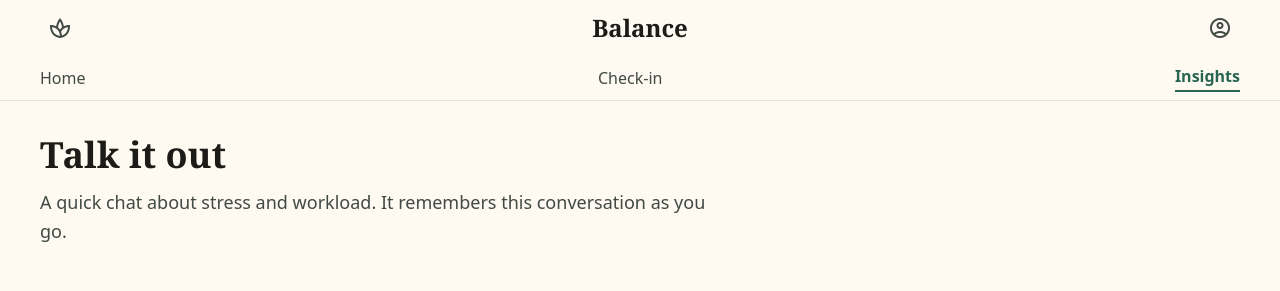
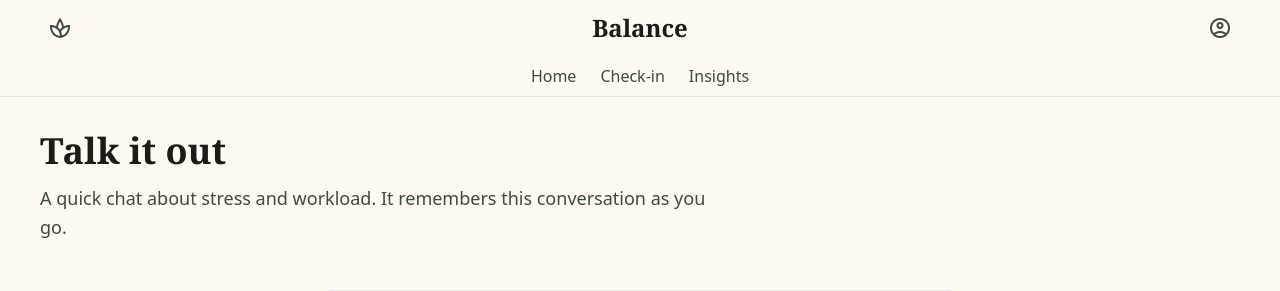
Before and after one commit to wilson-byte-vc/carry-stress-management, a Flask app: page /assistant in a window 1280 px wide. Shown: the top 291 px of the page. Run offline with Flask 3, Linux system fonts and the light colour scheme.

Commit message:
Fixed a bunch of design flaw that look terrible with no javascript interaction

```diff
--- a/static/css/style.css
+++ b/static/css/style.css
@@ -143,6 +143,20 @@ main { flex: 1 0 auto; width: 100%; }
   font-weight: 700;
   border-bottom: 2px solid var(--color-primary);
   padding-bottom: 2px;
+}
+/* .nav-links also carries the .container class for alignment/padding, which
+   otherwise inherits .site-header .container's "display: flex" (applied at
+   every width, no media query) and its justify-content: space-between --
+   both more specific than the plain .nav-links rules above, so they win the
+   cascade and force the links visible + spread out even on mobile. Match
+   that specificity here to reclaim both display and justify-content. */
+.site-header .nav-links {
+  display: none;
+  justify-content: center;
+  gap: var(--space-md);
+}
+@media (min-width: 768px) {
+  .site-header .nav-links { display: flex; }
 }
 .header-right {
   display: flex;
@@ -326,6 +340,7 @@ main { flex: 1 0 auto; width: 100%; }
 
 /* Home-style list cards */
 .category-list {
+  margin-bottom: 32px;
   display: flex;
   flex-direction: column;
   gap: var(--space-md);
--- a/templates/base.html
+++ b/templates/base.html
@@ -22,9 +22,9 @@
         </div>
 
         <nav class="nav-links container">
-          <a href="{{ url_for('home') }}">Home</a>
-          <a href="{{ url_for('checkin') }}">Check-in</a>
-          <a class="active" href="{{ url_for('insights') }}">Insights</a>
+          <a class="{% if request.endpoint == 'home' %}active{% endif %}" href="{{ url_for('home') }}">Home</a>
+          <a class="{% if request.endpoint == 'checkin' %}active{% endif %}" href="{{ url_for('checkin') }}">Check-in</a>
+          <a class="{% if request.endpoint == 'insights' %}active{% endif %}" href="{{ url_for('insights') }}">Insights</a>
         </nav>
       </header>
     {% endblock %}
@@ -34,15 +34,15 @@
 
     {% block bottom_nav %}
       <nav class="bottom-nav">
-        <a class="bottom-nav-item" href="{{ url_for('home') }}">
+        <a class="bottom-nav-item {% if request.endpoint == 'home' %}active{% endif %}" href="{{ url_for('home') }}">
           <span class="material-symbols-outlined">home</span>
           <span>Home</span>
         </a>
-        <a class="bottom-nav-item active" href="{{ url_for('checkin') }}">
+        <a class="bottom-nav-item {% if request.endpoint == 'checkin' %}active{% endif %}" href="{{ url_for('checkin') }}">
           <span class="material-symbols-outlined">rebase_edit</span>
           <span>Check-in</span>
         </a>
-        <a class="bottom-nav-item" href="{{ url_for('insights') }}">
+        <a class="bottom-nav-item {% if request.endpoint == 'insights' %}active{% endif %}" href="{{ url_for('insights') }}">
           <span class="material-symbols-outlined">analytics</span>
           <span>Insights</span>
         </a>
```
Also changed, not shown: templates/home.html (+6 -1 lines).
